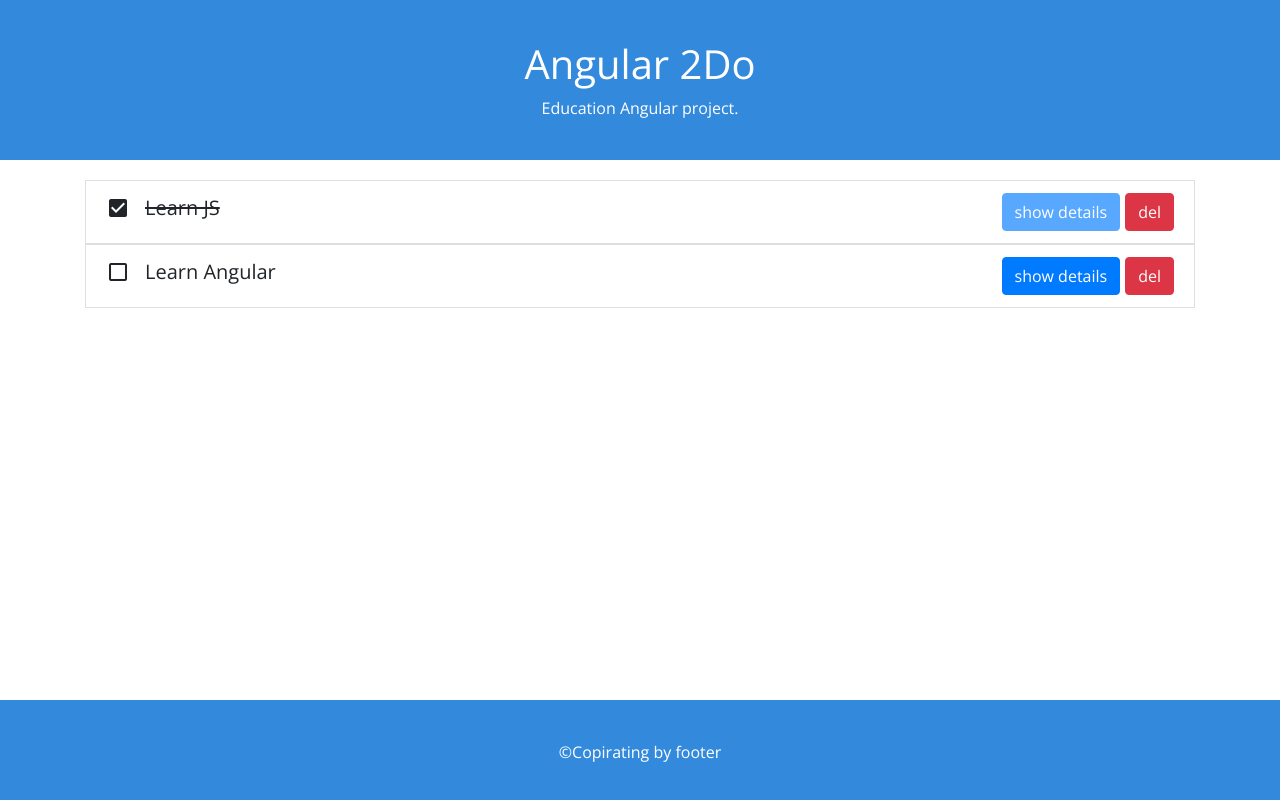
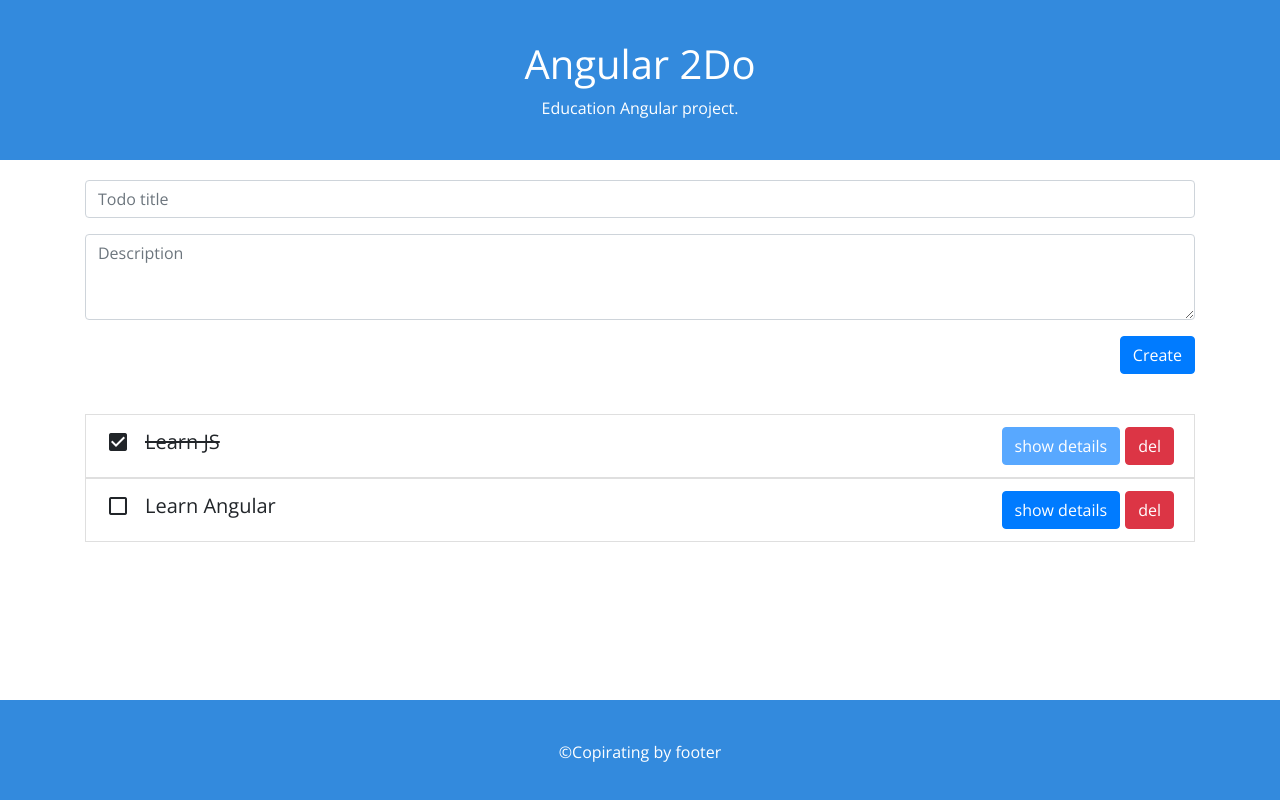
Before and after one commit to Irynanaiko/Angular2Do, an Angular app: page / in a window 1280 px wide. Built offline with nearby package versions, Linux system fonts and the light colour scheme.

Commit message:
adding new-todo

```diff
--- a/src/app/app.module.ts
+++ b/src/app/app.module.ts
@@ -9,6 +9,7 @@ import { HeaderComponent } from './components/header/header.component';
 import { FooterComponent } from './components/footer/footer.component';
 import { TodosComponent } from './pages/todos/todos.component';
 import { TodoItemComponent } from './pages/todos/todo-item/todo-item.component';
+import { NewTodoComponent } from './pages/todos/new-todo/new-todo.component';
 
 @NgModule({
   declarations: [
@@ -16,7 +17,8 @@ import { TodoItemComponent } from './pages/todos/todo-item/todo-item.component';
     HeaderComponent,
     FooterComponent,
     TodosComponent,
-    TodoItemComponent
+    TodoItemComponent,
+    NewTodoComponent
   ],
   imports: [
     BrowserModule,
--- /dev/null
+++ b/src/app/pages/todos/new-todo/new-todo.component.html
@@ -0,0 +1,27 @@
+<form #newTodoForm="ngForm" class="app-new-todo" (ngSubmit)="onSubmit()">
+  <div class="form-group">
+    <input class="form-control" placeholder="Todo title" type="text" [(ngModel)]="title" name="title" required
+      #newTodoTitle="ngModel" [ngClass]="{
+          'is-invalid': newTodoTitle.invalid && isSubmit,
+          'is-valid': newTodoTitle.valid && isSubmit
+      }">
+    <!-- [ngClass]="{
+        'is-invalid': newTodoTitle.invalid && (newTodoTitle.dirty || newTodoTitle.touched),
+        'is-valid': newTodoTitle.valid && (newTodoTitle.dirty || newTodoTitle.touched)
+    }" -->
+  </div>
+
+  <div class="form-group">
+    <textarea class="form-control" placeholder="Description" name="description" [(ngModel)]="description"
+      rows="3"></textarea>
+  </div>
+
+
+  <footer>
+    <!-- [disabled]="newTodoForm.invalid" -->
+    <button class="btn btn-primary" (click)="onSubmit()" type="submit">
+      Create
+    </button>
+  </footer>
+
+</form>
--- /dev/null
+++ b/src/app/pages/todos/new-todo/new-todo.component.scss
@@ -0,0 +1,9 @@
+.app-new-todo {
+    padding-top: 20px;
+    padding-bottom: 20px;
+
+    footer {
+        display: flex;
+        justify-content: flex-end;
+      }
+  }
--- /dev/null
+++ b/src/app/pages/todos/new-todo/new-todo.component.ts
@@ -0,0 +1,33 @@
+import { Component, OnInit, ViewChild } from '@angular/core';
+import { FormGroup } from '@angular/forms';
+
+@Component({
+  selector: 'app-new-todo',
+  templateUrl: './new-todo.component.html',
+  styleUrls: ['./new-todo.component.scss']
+})
+export class NewTodoComponent implements OnInit {
+  @ViewChild('newTodoForm') newTodoForm: FormGroup;
+
+  title: string;
+  description: string;
+  isSubmit = false;
+
+  constructor() { }
+
+  ngOnInit(): void {
+  }
+
+  onSubmit(): void {
+    this.isSubmit = true;
+    if (this.newTodoForm.invalid) {
+      return;
+    }
+
+    this.isSubmit = false;
+    console.log(this.newTodoForm.value);
+
+    this.newTodoForm.reset();
+  }
+
+}
--- a/src/app/pages/todos/todos.component.html
+++ b/src/app/pages/todos/todos.component.html
@@ -1,4 +1,6 @@
 <div class="container">
+  <app-new-todo></app-new-todo>
+
   <ul class="list-group list-group-flush todos-list">
 
     <app-todo-item *ngFor="let todo of todoList" [todo]="todo"></app-todo-item>
```
Also changed, not shown: 1 other file (tests, documents, lock files or other folders).
